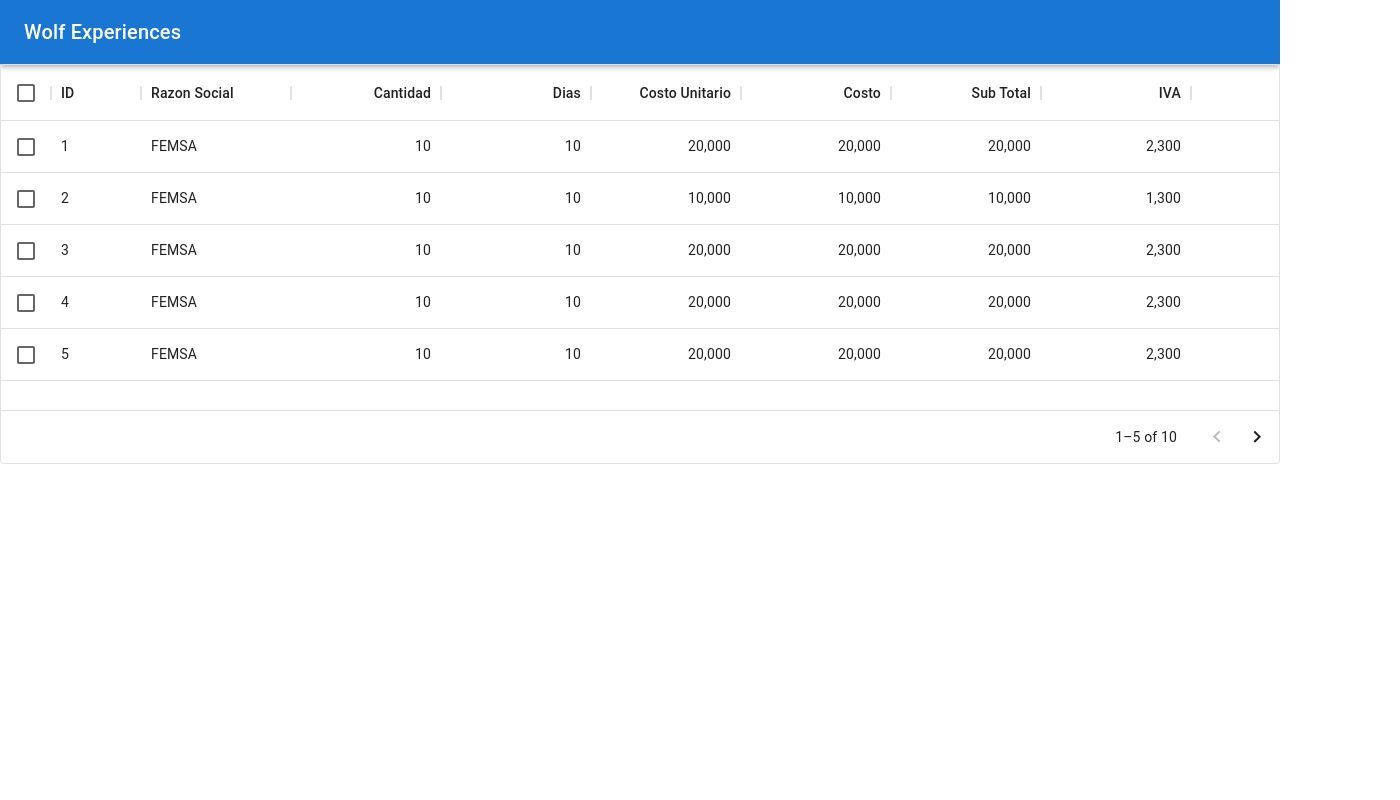
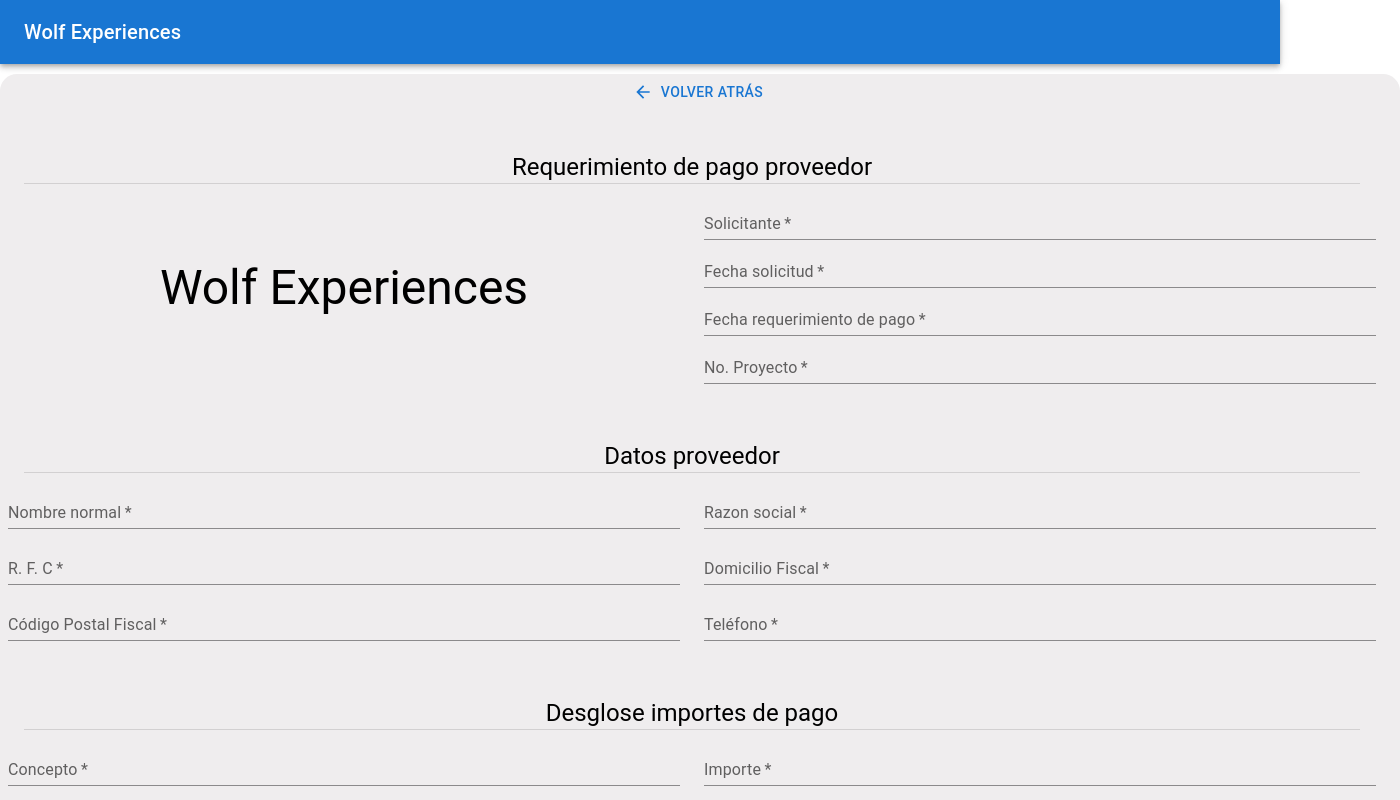
Before and after one commit to SilverOcJu/wolf-project, a React (Create React App) app: page /formulario in a window 1280 px wide. Shown: the top 800 px of the page, 1400 px wide, since content can reach past the window. Built offline with nearby package versions, Linux system fonts and the light colour scheme.

Commit message:
Agregadas las rutas al proyecto, cambios en la tabla y formulario

```diff
--- a/package.json
+++ b/package.json
@@ -5,6 +5,7 @@
   "dependencies": {
     "@emotion/react": "^11.10.4",
     "@emotion/styled": "^11.10.4",
+    "@mui/icons-material": "^5.10.3",
     "@mui/material": "^5.10.3",
     "@mui/x-data-grid": "^5.17.1",
     "@testing-library/jest-dom": "^5.16.5",
@@ -12,6 +13,7 @@
     "@testing-library/user-event": "^13.5.0",
     "react": "^18.2.0",
     "react-dom": "^18.2.0",
+    "react-router-dom": "^6.3.0",
     "react-scripts": "5.0.1",
     "web-vitals": "^2.1.4"
   },
--- a/src/App.js
+++ b/src/App.js
@@ -7,14 +7,15 @@
 import RedForm from './components/RedForm';
 import FormatoProveedores from './components/FormatoProveedores';
 
+// Router
+import Router from './utils/routes';
+
 function App() {
   return (
-    <>
-    <Navbar />
     <Box>
-      <FormatoProveedores />
+      <Navbar />
+      <Router />
     </Box>
-    </>
   );
 }
 
--- a/src/components/FormatoProveedores.js
+++ b/src/components/FormatoProveedores.js
@@ -1,7 +1,30 @@
-import * as React from 'react';
+// React
+import { useNavigate } from 'react-router-dom';
+
+// MUI
 import Box from '@mui/material/Box';
-import { DataGrid } from '@mui/x-data-grid';
+import { DataGrid, GridActionsCellItem } from '@mui/x-data-grid';
 
+// Icons
+import NotesIcon from '@mui/icons-material/Notes';
+import DeleteOutlineIcon from '@mui/icons-material/DeleteOutline';
+
+export default function FormatoProveedores() {
+  const navigate = useNavigate();
+  // DEFINICIÓN DE FILAS //
+  const rows = [
+    { id: 1, razonSocial: 'FEMSA', cant: 10, dias: 10, costoUnit: 20000, costo: 20000, subtotal: 20000, iva: 2300, total: 22300 },
+    { id: 2, razonSocial: 'IPN', cant: 10, dias: 10, costoUnit: 10000, costo: 10000, subtotal: 10000, iva: 1300, total: 11300 },
+    { id: 3, razonSocial: 'UNAM', cant: 10, dias: 10, costoUnit: 20000, costo: 20000, subtotal: 20000, iva: 2300, total: 22300 },
+    { id: 4, razonSocial: 'PEPSI', cant: 10, dias: 10, costoUnit: 20000, costo: 20000, subtotal: 20000, iva: 2300, total: 22300 },
+    { id: 5, razonSocial: 'LOREM', cant: 10, dias: 10, costoUnit: 20000, costo: 20000, subtotal: 20000, iva: 2300, total: 22300 },
+    { id: 6, razonSocial: 'IPSUM', cant: 10, dias: 10, costoUnit: 20000, costo: 20000, subtotal: 20000, iva: 2300, total: 22300 },
+    { id: 7, razonSocial: 'SULAKE', cant: 10, dias: 10, costoUnit: 20000, costo: 20000, subtotal: 20000, iva: 2300, total: 22300 },
+    { id: 8, razonSocial: 'XIAOMI', cant: 10, dias: 10, costoUnit: 20000, costo: 20000, subtotal: 20000, iva: 2300, total: 22300 },
+    { id: 9, razonSocial: 'HP', cant: 10, dias: 10, costoUnit: 20000, costo: 20000, subtotal: 20000, iva: 2300, total: 22300 },
+    { id: 10, razonSocial: 'KFC', cant: 10, dias: 10, costoUnit: 20000, costo: 20000, subtotal: 20000, iva: 2300, total: 22300 },
+  ];
+  // DEFINICIÓN DE COLUMNAS //
   const columns = [
     { field: 'id', headerName: 'ID', width: 90 },
     {
@@ -59,22 +82,27 @@
       editable: true,
       type: 'number',
     },
+    {
+      field: 'Acciones',
+      type: 'actions',
+      width: 80,
+      getActions: (params) => [
+        <GridActionsCellItem
+          icon={<NotesIcon />}
+          label="Llenar formato de requisición"
+          showInMenu
+          onClick={() => {
+            navigate('formulario');
+          }}
+        />,
+        <GridActionsCellItem
+          icon={<DeleteOutlineIcon />}
+          label="Borrar"
+        />,
+      ]
+    }
   ];
 
-const rows = [
-  { id: 1, razonSocial: 'FEMSA', cant: 10, dias: 10, costoUnit: 20000, costo: 20000, subtotal: 20000, iva: 2300, total: 22300 },
-  { id: 2, razonSocial: 'FEMSA', cant: 10, dias: 10, costoUnit: 10000, costo: 10000, subtotal: 10000, iva: 1300, total: 11300 },
-  { id: 3, razonSocial: 'FEMSA', cant: 10, dias: 10, costoUnit: 20000, costo: 20000, subtotal: 20000, iva: 2300, total: 22300 },
-  { id: 4, razonSocial: 'FEMSA', cant: 10, dias: 10, costoUnit: 20000, costo: 20000, subtotal: 20000, iva: 2300, total: 22300 },
-  { id: 5, razonSocial: 'FEMSA', cant: 10, dias: 10, costoUnit: 20000, costo: 20000, subtotal: 20000, iva: 2300, total: 22300 },
-  { id: 5, razonSocial: 'FEMSA', cant: 10, dias: 10, costoUnit: 20000, costo: 20000, subtotal: 20000, iva: 2300, total: 22300 },
-  { id: 5, razonSocial: 'FEMSA', cant: 10, dias: 10, costoUnit: 20000, costo: 20000, subtotal: 20000, iva: 2300, total: 22300 },
-  { id: 5, razonSocial: 'FEMSA', cant: 10, dias: 10, costoUnit: 20000, costo: 20000, subtotal: 20000, iva: 2300, total: 22300 },
-  { id: 5, razonSocial: 'FEMSA', cant: 10, dias: 10, costoUnit: 20000, costo: 20000, subtotal: 20000, iva: 2300, total: 22300 },
-  { id: 5, razonSocial: 'FEMSA', cant: 10, dias: 10, costoUnit: 20000, costo: 20000, subtotal: 20000, iva: 2300, total: 22300 },
-];
-
-export default function FormatoProveedores() {
   return (
     <Box sx={{ height: 400, width: '100%' }}>
       <DataGrid
--- a/src/components/Navbar.js
+++ b/src/components/Navbar.js
@@ -6,7 +6,7 @@
 
 const Navbar = () => {
   return (
-    <Box sx={{ flexGrow: 1}}>
+    <Box>
       <AppBar position="static">
         <Toolbar>
           <Typography variant="h6" component="div" sx={{ flexGrow: 1 }}>
--- a/src/components/RedForm.js
+++ b/src/components/RedForm.js
@@ -1,16 +1,35 @@
+// React
+import { useNavigate } from 'react-router-dom';
+
 // MUI
-import Box from '@mui/material/AppBar';
+import Box from '@mui/material/Box';
 import Typography from '@mui/material/Typography';
 import { Grid } from '@mui/material';
 import Stack from '@mui/material/Stack';
 import TextField from '@mui/material/TextField';
 import Divider from '@mui/material/Divider';
+import Button from '@mui/material/Button';
 
-import logo from '../images/wolf-logo.png';
+//ICON
+import ArrowBackIcon from '@mui/icons-material/ArrowBack';
 
 const RedForm = () => {
+  const navigate = useNavigate();
   return (
-    <>
+    <Box
+      sx={{
+      my: '10px',
+      mx: 'auto',
+      width: '1400px',
+      justifyContent: 'center',
+      alignItems: 'center',
+      display: 'flex',
+      flexDirection: 'column',
+      borderRadius: '17px',
+      bgcolor: '#efedee',
+    }}
+    >
+      <Button startIcon={<ArrowBackIcon />} onClick={() => navigate("/")}>Volver atrás</Button>
       <Grid alignItems="center" container sx={{ m:2, p:2 }} rowSpacing={1} columnSpacing={{ xs:1, sm:2, md:3 }}>
         <Grid item xs={12}>
           <Typography variant="h5" align="center">Requerimiento de pago proveedor</Typography>
@@ -241,7 +260,7 @@
           />
         </Grid>
       </Grid>
-    </>
+    </Box>
   )
 }
 
--- /dev/null
+++ b/src/utils/routes.js
@@ -0,0 +1,19 @@
+import { BrowserRouter, Routes, Route, Switch } from 'react-router-dom';
+
+// Componentes
+import FormatoProveedores from '../components/FormatoProveedores';
+import Navbar from '../components/Navbar';
+import RedForm from '../components/RedForm';
+
+function Router() {
+  return (
+    <BrowserRouter>
+      <Routes>
+          <Route path="/" element={<FormatoProveedores />} />
+          <Route path="formulario" element={<RedForm />} />
+      </Routes>
+    </BrowserRouter>
+  )
+}
+
+export default Router;
```
Also changed, not shown: 1 other file (tests, documents, lock files or other folders). Lines whose indentation alone changed are shown as unchanged.
